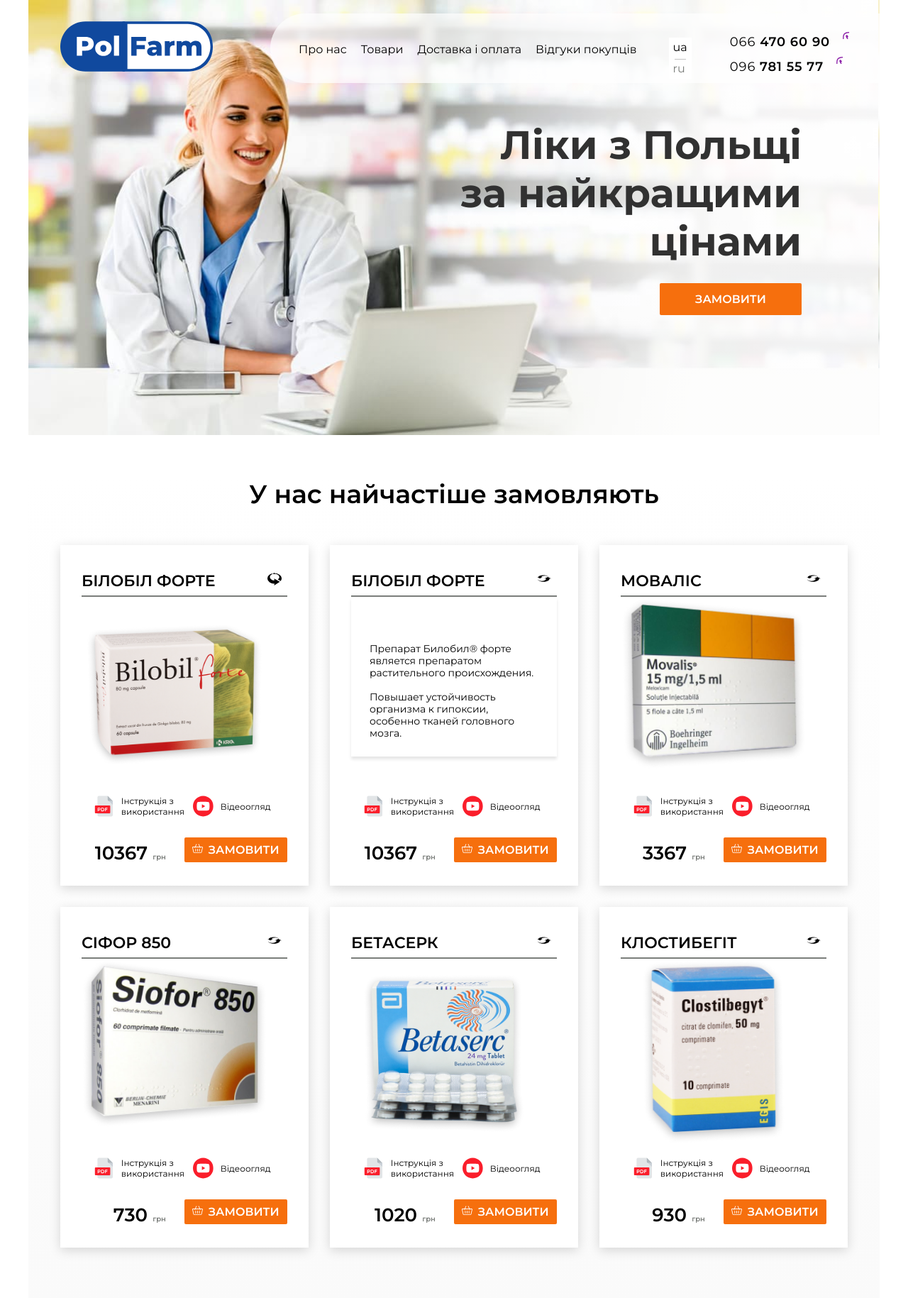
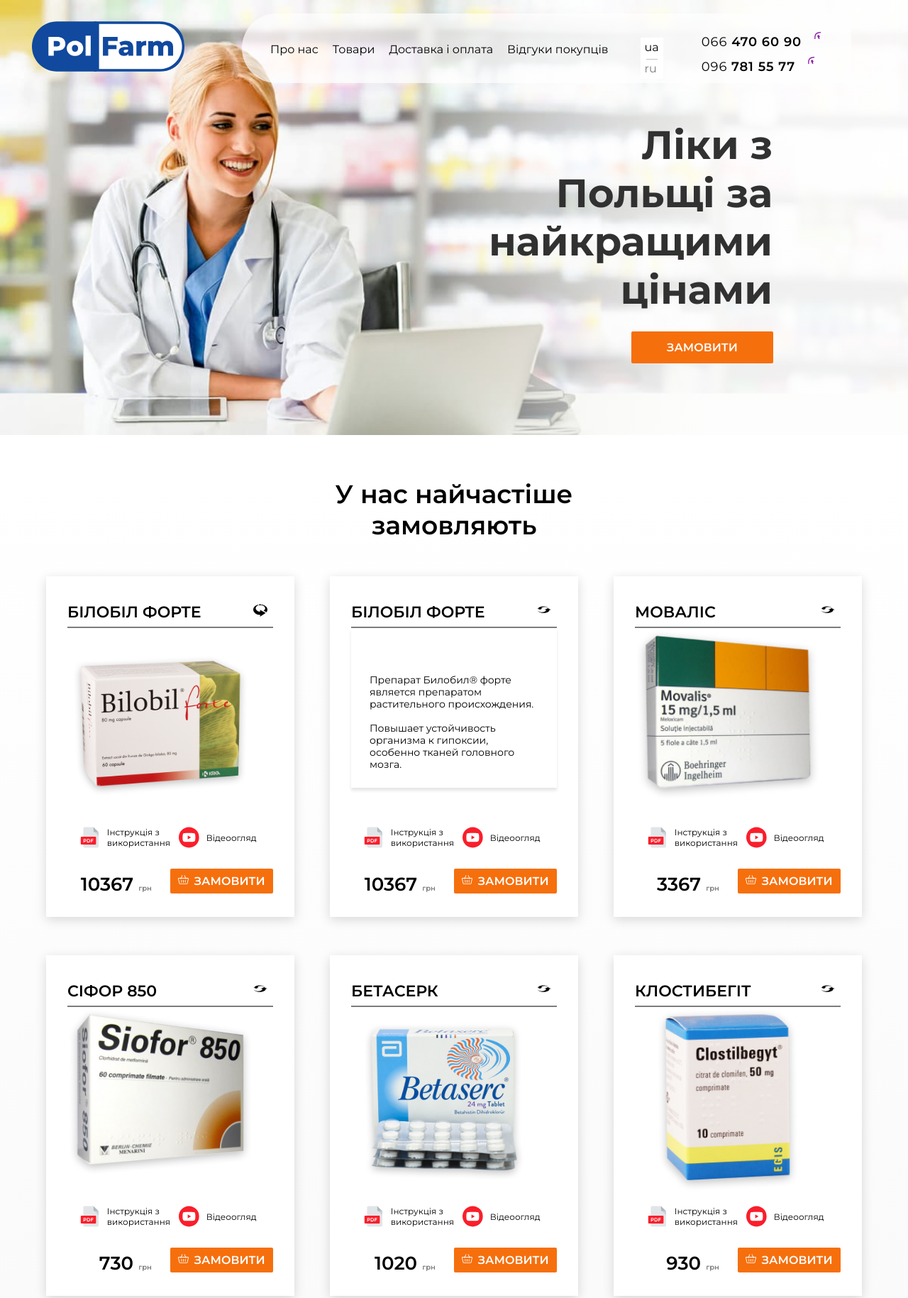
Before and after one commit to m6xcom/polfarm, a website: page src/index.html in a window 1280 px wide. Shown: the top 1829 px of the page at 71% size. Drawn offline with nearby package versions, Linux system fonts and the light colour scheme; files that its build step writes are made by us from their sources; files whose address does not match are found by name.

Commit message:
Adds mobile response page

```diff
--- a/src/html/footer.html
+++ b/src/html/footer.html
@@ -1,4 +1,4 @@
-<footer class="footer">
+<footer class="footer container">
   <svg class="footer-polfarm__logo">
     <use href="./images/mobile/mobile-icons.svg#logo"></use>
   </svg>
--- a/src/index.html
+++ b/src/index.html
@@ -17,7 +17,7 @@
 
   <body>
     @@include("./html/header.html")
-    <main class="container">
+    <main>
       @@include("./html/hero.html")
       @@include("./html/products.html")
       @@include("./html/callme.html")
--- a/src/styles/sass/components/_callme.scss
+++ b/src/styles/sass/components/_callme.scss
@@ -3,7 +3,8 @@
   height: 335px;
   background-image: url("../images/mobile/callme-background.jpg");
   background-repeat: no-repeat;
-  background-size: contain;
+  background-size: cover;
+  background-position: center right;
   padding: 27px 37px 47px 37px;
 
   @media screen and (min-device-pixel-ratio: 2) and (max-width: 1199px),
@@ -21,7 +22,7 @@
   @include desktop {
     background-image: url("../images/desktop/callme-background.jpg");
     background-color: #b9dcea;
-    background-size: contain;
+    background-size: cover;
     background-position: right;
     height: 377px;
     padding-top: 42px;
@@ -42,6 +43,10 @@
   }
 
   &__title {
+    width: 100%;
+    max-width: 400px;
+    margin-right: auto;
+    margin-left: auto;
     font-style: normal;
     font-weight: 600;
     font-size: 18px;
@@ -59,8 +64,13 @@
   }
 
   &__form {
+    width: 246px;
+    margin-left: auto;
+    margin-right: auto;
     margin-top: 45px;
     position: relative;
+    display: flex;
+    flex-direction: column;
 
     @include desktop {
       display: flex;
--- a/src/styles/sass/components/_header.scss
+++ b/src/styles/sass/components/_header.scss
@@ -1,12 +1,14 @@
 header {
   display: flex;
+  justify-content: space-between;
   position: absolute;
   overflow: hidden;
-  width: 320px;
-  margin-left: auto;
-  margin-right: auto;
-  left: 0;
-  right: 0;
+  width: 100%;
+  // width: 320px;
+  // margin-left: auto;
+  // margin-right: auto;
+  // left: 0;
+  // right: 0;
   padding-left: 15px;
   padding-right: 16px;
   padding-top: 28px;
@@ -30,7 +32,8 @@
 }
 
 .mobile-menu {
-  padding-left: 137px;
+  width: 25px;
+  margin-left: auto;
   padding-top: 10px;
   @include desktop {
     display: none;
--- a/src/styles/sass/components/_hero.scss
+++ b/src/styles/sass/components/_hero.scss
@@ -6,7 +6,8 @@
     ),
     url("../images/mobile/hero-background.jpg");
   background-repeat: no-repeat;
-  background-size: contain;
+  background-size: cover;
+  background-position: center top;
   padding-top: 127px;
   padding-right: 22px;
   padding-left: 22px;
@@ -40,7 +41,7 @@
         rgba(255, 255, 255, 0) 57.97%
       ),
       url("../images/desktop/hero-background.jpg");
-    background-size: contain;
+    background-size: cover;
     height: 613px;
     padding-top: 170px;
     padding-right: 110px;
@@ -70,11 +71,13 @@
 
   &__title {
     font-style: normal;
+    width: 100%;
+    max-width: 400px;
     font-weight: bold;
     font-size: 32px;
     line-height: 39px;
     text-align: center;
-    margin: 0;
+    margin: 0 auto;
     color: $dark-grey;
 
     @include desktop {
@@ -88,11 +91,12 @@
   }
 
   &__button {
+    display: block;
     width: 200px;
     height: 45px;
     margin-top: 54px;
-    margin-left: 38px;
-    margin-right: 38px;
+    margin-left: auto;
+    margin-right: auto;
     border: none;
     background: $orange;
     border-radius: 2px;
--- a/src/styles/sass/components/_products.scss
+++ b/src/styles/sass/components/_products.scss
@@ -10,8 +10,10 @@
   }
 
   &__title {
-    margin-left: 33px;
-    margin-right: 33px;
+    width: 80%;
+    max-width: 400px;
+    margin-left: auto;
+    margin-right: auto;
     margin-top: 61px;
     font-style: normal;
     font-weight: 600;
@@ -31,6 +33,12 @@
   }
 
   &__list {
+    display: grid;
+    justify-content: center;
+    grid-template-columns: repeat(auto-fill, 290px);
+    column-gap: 20px;
+    grid-auto-rows: 454px;
+    grid-row-gap: 50px;
     margin-top: 27px;
     padding: 0;
     list-style: none;
@@ -44,7 +52,7 @@
     &__item {
       position: relative;
       height: 454px;
-      width: 100%;
+      width: 290px;
       padding-top: 37px;
       padding-bottom: 18px;
       padding-right: 15px;
@@ -105,7 +113,7 @@
       }
 
       &:not(:first-child) {
-        margin-top: 50px;
+        // margin-top: 50px;
 
         @include desktop {
           margin-top: 0px;
```
Also changed, not shown: src/styles/css/main.css, src/styles/css/main.min.css, 2 other files. Lines whose indentation alone changed are shown as unchanged.
